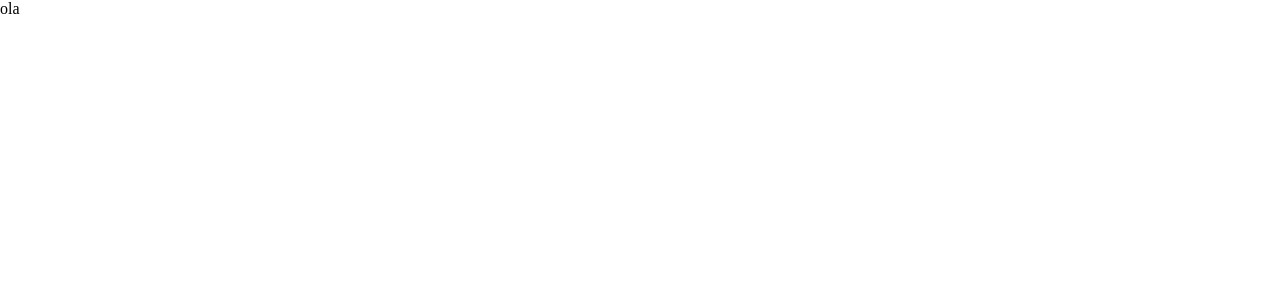
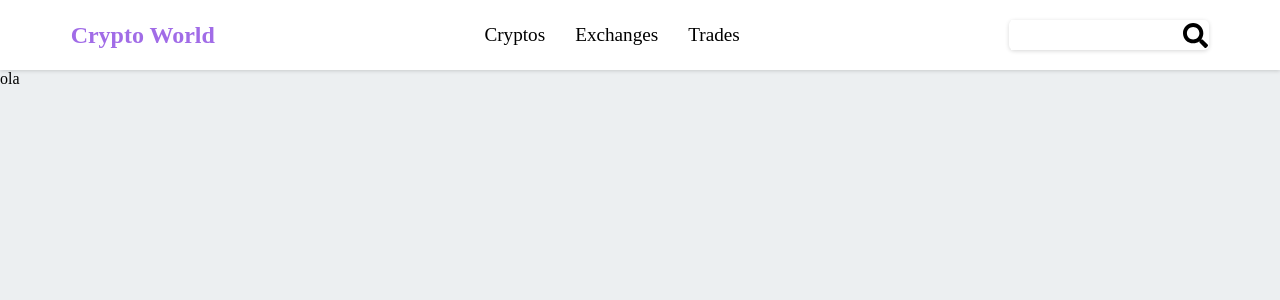
Before and after one commit to kassioOliveira/crypto-world, a React (Create React App) app: page /crypto-world in a window 1280 px wide. Shown: the top 300 px of the page. Built offline with nearby package versions, Linux system fonts and the light colour scheme.

Commit message:
Criação do Header, Search e MenuContext

```diff
--- a/package.json
+++ b/package.json
@@ -9,6 +9,7 @@
     "dotenv": "^16.0.3",
     "react": "^18.2.0",
     "react-dom": "^18.2.0",
+    "react-icons": "^4.8.0",
     "react-router-dom": "^6.9.0",
     "react-scripts": "5.0.1",
     "styled-components": "^5.3.9",
--- a/src/App.js
+++ b/src/App.js
@@ -2,14 +2,17 @@ import { BrowserRouter } from "react-router-dom"
 import { AppRoutes } from "./routes"
 
 import GlobalStyled from "./globalStyle";
+import { AppMenuContextProvider } from "./shared/contexts/MenuContext";
 
 export const App = () => {
   return (
     <>
     <GlobalStyled/>
+    <AppMenuContextProvider>
     <BrowserRouter>
     <AppRoutes/>
     </BrowserRouter>
+    </AppMenuContextProvider>
     </>
   );
 };
--- a/src/routes/index.jsx
+++ b/src/routes/index.jsx
@@ -1,14 +1,36 @@
+import { useEffect } from 'react';
 import { Routes, Route, Navigate } from 'react-router-dom';
 import { Dashboard } from '../pages/Dashboard/Dashboard';
+
+import { useAppMenuContext } from '../shared/contexts/MenuContext';
 
 
 export const AppRoutes = () => {
 
+    const { menuOptions, setMenuOptions } = useAppMenuContext();
+    console.log(menuOptions);
+    useEffect(() => {
+        setMenuOptions([
+            {
+                titulo: "Cryptos",
+                link: ""
+            },
+            {
+                titulo: "Exchanges",
+                link: ""
+            },
+            {
+                titulo: "Trades",
+                link: ""
+            },
+        ]);
+    }, []);
+
     return (
         <Routes>
-            <Route path='/crypto-world' element={<Dashboard/>} />
+            <Route path='/crypto-world' element={<Dashboard />} />
 
-            <Route path='*' element={<Navigate to='crypto-world'/>} />
+            <Route path='*' element={<Navigate to='crypto-world' />} />
         </Routes>
     );
 };
--- /dev/null
+++ b/src/shared/components/Header/Header.jsx
@@ -0,0 +1,31 @@
+import React from 'react'
+import { useAppMenuContext } from '../../contexts/MenuContext'
+import { Search } from '../Search/Search';
+import { HeaderComponent, IconBar, NavComponent, NavItem, Logo } from './HeaderStyle'
+
+export const Header = () => {
+
+    const {menuOptions} = useAppMenuContext();
+
+  return (
+    <HeaderComponent>
+       <Logo>Crypto World</Logo>
+        <NavComponent>
+
+            {menuOptions && (
+                menuOptions.map((item,index) => {
+                    return (
+                        <NavItem key={index} to={item.link}>
+                            {item.titulo}
+                        </NavItem>
+                    )
+                })
+            ) }
+
+        </NavComponent>
+        <Search/>
+            <IconBar/>
+
+    </HeaderComponent>
+  )
+}
--- /dev/null
+++ b/src/shared/components/Header/HeaderStyle.jsx
@@ -0,0 +1,56 @@
+import { Link } from "react-router-dom";
+import { FaBars } from "react-icons/fa";
+
+import styled from "styled-components";
+
+
+export const HeaderComponent = styled.header`
+    width: 100%;
+    height: 70px;
+    display: flex;
+    justify-content: space-around;
+    align-items: center;
+    background-color: #ffff;
+    box-shadow: rgba(0, 0, 0, 0.16) 0px 1px 4px;
+    @media (max-width: 768px) {
+    justify-content: space-around;
+  }
+`;
+
+export const Logo = styled.h1`
+    padding: 0;
+    margin: 0;
+    font-size: 1.5rem;
+    font-weight:bold;
+    color: #a16ce7;
+    @media (max-width: 300px) {
+    font-size: 1rem;
+  }
+`
+
+export const NavComponent = styled.nav`
+    width: 40%;
+    height: 100%;
+    display: flex;
+    justify-content:center;
+    gap: 30px;
+    align-items: center;
+   @media (max-width: 768px) {
+    display: none;
+  }
+`;
+
+export const NavItem = styled(Link)`
+    color: black;
+    text-decoration:none;
+    font-size:1.2rem;
+`;
+
+
+
+export const IconBar = styled(FaBars)`
+   display: none;
+   @media (max-width: 768px) {
+    display: initial;
+  }
+`;
--- /dev/null
+++ b/src/shared/components/Search/Search.jsx
@@ -0,0 +1,12 @@
+import React from "react"
+import { IconLoader, IconSearch, SearchComponent, SearchInput } from "./SearchStyle";
+
+export const Search = () => {
+  return (
+    <SearchComponent>
+        <SearchInput type="text"/>
+        <IconSearch />
+        {/* <IconLoader/> */}
+    </SearchComponent>
+  )
+}
--- /dev/null
+++ b/src/shared/components/Search/SearchStyle.jsx
@@ -0,0 +1,74 @@
+import styled, {keyframes} from "styled-components";
+import {FaSearch} from "react-icons/fa";
+
+import {BiLoaderAlt} from "react-icons/bi";
+
+
+
+export const SearchComponent = styled.form`
+
+    height: 30px;
+    width: 200px;
+    border-radius:5px;
+    display: flex;
+    align-items: center;
+    justify-content: space-around;
+    box-shadow: rgba(0, 0, 0, 0.16) 0px 1px 4px;
+    @media (max-width: 460px) {
+    width: 135px;
+  }
+
+  @media (max-width: 300px) {
+    width: 120px;
+    height: 20px;
+  }
+`;
+
+export const SearchInput = styled.input`
+    outline: none;
+    box-shadow:0000;
+    border: none;
+    height: 100%;
+    width: 85%;
+`;
+
+export const IconSearch = styled(FaSearch)`
+    font-size: 25px;
+
+    @media (max-width: 460px) {
+        font-size: 20px;
+  }
+
+  @media (max-width: 300px) {
+    font-size: 15px;
+  }
+`;
+
+const loading = keyframes`
+
+	0% {
+		transform: rotate(0);
+	}
+	100% {
+		transform: rotate(360deg);
+	}
+
+`
+
+export const IconLoader = styled(BiLoaderAlt) `
+ font-size:25px;
+
+ animation-name: ${loading};
+ animation-duration: 2s;
+ animation-iteration-count: infinite;
+ animation-direction:linear;
+
+@media (max-width: 460px) {
+    font-size: 20px;
+}
+
+@media (max-width: 300px) {
+font-size: 15px;
+}
+
+`;
--- /dev/null
+++ b/src/shared/contexts/MenuContext.jsx
@@ -0,0 +1,19 @@
+import React, { createContext, useContext, useState } from "react";
+
+
+const MenuContext = createContext({});
+
+
+export const useAppMenuContext = () => {
+    return useContext(MenuContext);
+};
+
+export const AppMenuContextProvider = ({children}) => {
+    const [menuOptions,setMenuOptions] = useState([]);
+
+    return (
+        <MenuContext.Provider value={{menuOptions,setMenuOptions}}>
+            {children}
+        </MenuContext.Provider>
+    );
+};
--- a/src/shared/layouts/LayoutBase/Layout.jsx
+++ b/src/shared/layouts/LayoutBase/Layout.jsx
@@ -1,3 +1,4 @@
+import { Header } from "../../components/Header/Header";
 import { LayoutBaseComponent } from "./LayoutStyle"
 
 
@@ -6,6 +7,7 @@ export const LayoutBase = ({children}) => {
 
     return(
         <LayoutBaseComponent>
+            <Header/>
               {children}
         </LayoutBaseComponent>
     );
--- a/src/shared/layouts/LayoutBase/LayoutStyle.jsx
+++ b/src/shared/layouts/LayoutBase/LayoutStyle.jsx
@@ -3,4 +3,5 @@ import styled from "styled-components"
 export const LayoutBaseComponent = styled.div`
     height: 100vh;
     width: 100vw;
+    background-color:#eceff1;
 `;
```
Also changed, not shown: 1 other file (tests, documents, lock files or other folders).
